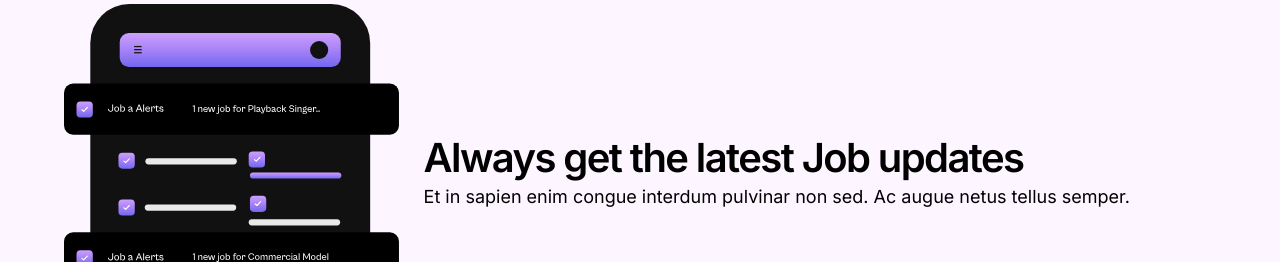
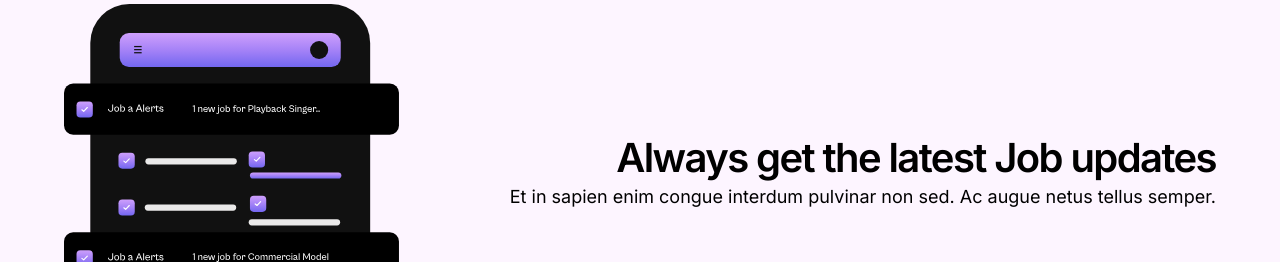
Before and after one commit to vivek-meelance/Meelance-web, a Next.js app: page / in a window 1280 px wide. Shown: the part 3020-3282 px from the top of the page. Built offline with nearby package versions, Linux system fonts and the light colour scheme.

Commit message:
vercel changes

```diff
--- a/src/app/components/FindRoles.js
+++ b/src/app/components/FindRoles.js
@@ -45,8 +45,8 @@ const FindRoles = () => {
           />
         </div>
         <div className="basis-[70%]">
-          <h4 className="text-[35px] 2sm:text-[40px] font-semibold leading-[48px] tracking-[-0.04em]">Always get the latest Job updates</h4>
-          <p className="text-lg font-normal leading-[30px] tracking-normal">
+          <h4 className="text-[35px] 2sm:text-[40px] font-semibold leading-[48px] tracking-[-0.04em] text-right">Always get the latest Job updates</h4>
+          <p className="text-lg font-normal leading-[30px] tracking-normal text-right">
             Et in sapien enim congue interdum pulvinar non sed. Ac augue netus
             tellus semper.
           </p>
```
